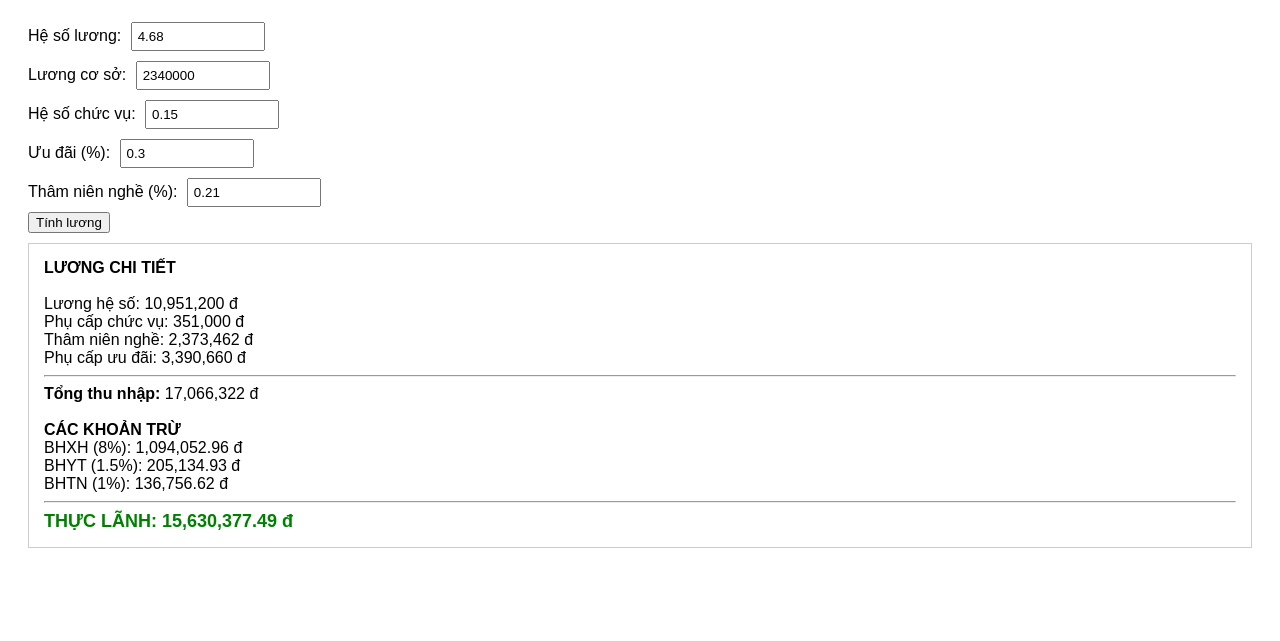
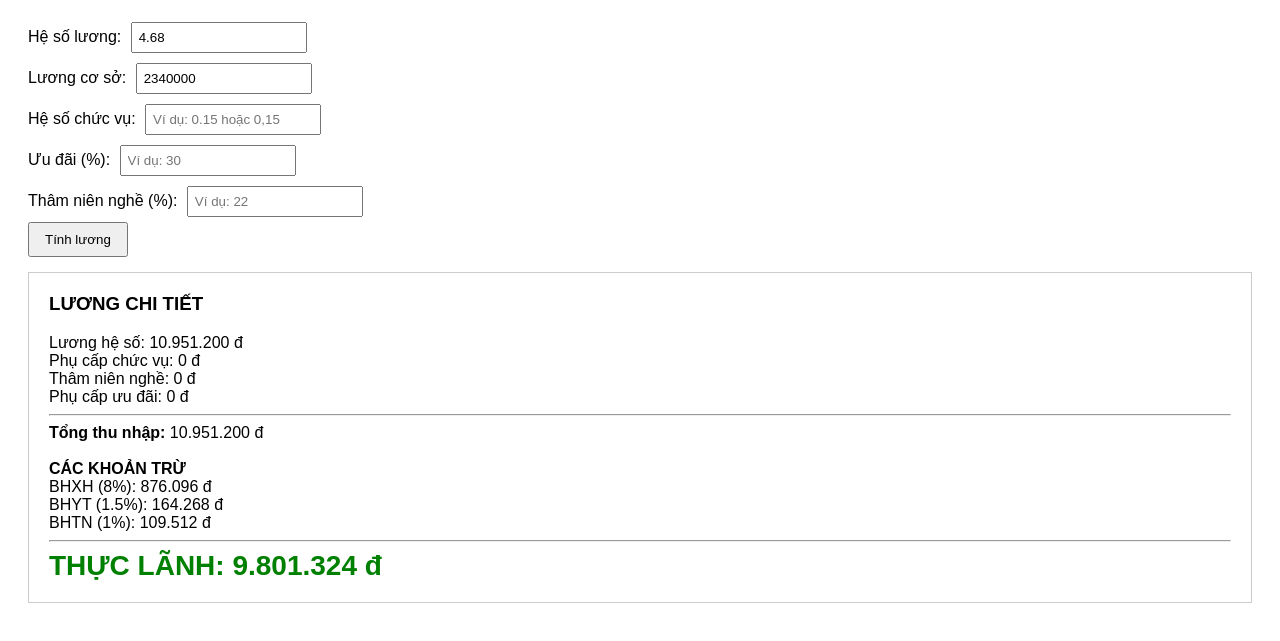
Before and after one commit to bachttcn/Trang-web-c-a-B-ch, a plain HTML site: page CONG_THUC_TINH_LUONG.html in a window 1280 px wide. Both pictures are taken after a click on the button "Tính lương". Shown: the part 79-720 px from the top of the page. Drawn offline with Linux system fonts and the light colour scheme.

Commit message:
Update CONG_THUC_TINH_LUONG.html

```diff
--- a/CONG_THUC_TINH_LUONG.html
+++ b/CONG_THUC_TINH_LUONG.html
@@ -1,14 +1,35 @@
 <!DOCTYPE html>
-<html>
+<html lang="vi">
 <head>
 <meta charset="UTF-8">
 <title>Tính lương giáo viên</title>
 
 <style>
-body{font-family:Arial;padding:20px}
-input{margin:5px;padding:5px;width:120px}
-.box{border:1px solid #ccc;padding:15px;margin-top:10px}
-h2{color:#2c3e50}
+body{
+    font-family: Arial;
+    padding: 20px;
+}
+
+input{
+    margin: 5px;
+    padding: 6px;
+    width: 160px;
+}
+
+.box{
+    border: 1px solid #ccc;
+    padding: 20px;
+    margin-top: 15px;
+}
+
+h2{
+    color: #2c3e50;
+}
+
+button{
+    padding: 8px 15px;
+    cursor: pointer;
+}
 </style>
 
 </head>
@@ -17,11 +38,20 @@ h2{color:#2c3e50}
 
 <h2>TÍNH LƯƠNG GIÁO VIÊN</h2>
 
-Hệ số lương: <input id="hs" value="4.68"><br>
-Lương cơ sở: <input id="lcs" value="2340000"><br>
-Hệ số chức vụ: <input id="hs_cv" value="0.15"><br>
-Ưu đãi (%): <input id="ud" value="0.3"><br>
-Thâm niên nghề (%): <input id="tn" value="0.21"><br>
+Hệ số lương:
+<input id="hs" value="4.68" placeholder="Ví dụ: 4.68 hoặc 4,68"><br>
+
+Lương cơ sở:
+<input id="lcs" value="2340000" placeholder="Ví dụ: 2340000"><br>
+
+Hệ số chức vụ:
+<input id="hs_cv" placeholder="Ví dụ: 0.15 hoặc 0,15"><br>
+
+Ưu đãi (%):
+<input id="ud" placeholder="Ví dụ: 30"><br>
+
+Thâm niên nghề (%):
+<input id="tn" placeholder="Ví dụ: 22"><br>
 
 <button onclick="tinh()">Tính lương</button>
 
@@ -29,33 +59,79 @@ Thâm niên nghề (%): <input id="tn" value="0.21"><br>
 
 <script>
 
+// Hàm đọc số: chấp nhận cả dấu chấm và dấu phẩy
+function so(id){
+    let value = document.getElementById(id).value.trim();
+
+    if(value === ""){
+        return 0;
+    }
+
+    // Đổi dấu phẩy thành dấu chấm
+    value = value.replace(",", ".");
+
+    let number = parseFloat(value);
+
+    if(isNaN(number)){
+        return 0;
+    }
+
+    return number;
+}
+
+// Hàm đọc lương cơ sở
+function tien(id){
+    let value = document.getElementById(id).value.trim();
+
+    if(value === ""){
+        return 0;
+    }
+
+    // Xóa dấu cách
+    value = value.replace(/\s/g, "");
+
+    // Nếu nhập 2.340.000 hoặc 2,340,000 thì xóa dấu ngăn cách
+    value = value.replace(/[.,]/g, "");
+
+    let number = parseFloat(value);
+
+    if(isNaN(number)){
+        return 0;
+    }
+
+    return number;
+}
+
 function tinh(){
 
-let hs = parseFloat(document.getElementById("hs").value);
-let lcs = parseFloat(document.getElementById("lcs").value);
-let hs_cv = parseFloat(document.getElementById("hs_cv").value);
-let ud = parseFloat(document.getElementById("ud").value);
-let tn = parseFloat(document.getElementById("tn").value);
+    let hs = so("hs");
+    let lcs = tien("lcs");
+    let hs_cv = so("hs_cv");
 
-// ===== 1. Lương =====
+    // Nhập 30 sẽ hiểu là 30%
+    // Nhập 22 sẽ hiểu là 22%
+    let ud = so("ud") / 100;
+    let tn = so("tn") / 100;
+
+    // ===== 1. Lương hệ số =====
     let luong = hs * lcs;
 
     // ===== 2. Phụ cấp chức vụ =====
     let pc_cv = hs_cv * lcs;
 
-// ===== 3. Thâm niên nghề (có chức vụ) =====
+    // ===== 3. Thâm niên nghề =====
     let tn_nghe = (luong + pc_cv) * tn;
 
-// ===== 4. PHỤ CẤP ƯU ĐÃI (ĐÃ CỘNG CHỨC VỤ) =====
+    // ===== 4. Phụ cấp ưu đãi =====
     let uu_dai = (luong + pc_cv) * ud;
 
-// ===== 5. Tổng =====
+    // ===== 5. Tổng thu nhập =====
     let tong = luong + pc_cv + tn_nghe + uu_dai;
 
-// ===== 6. Lương bảo hiểm =====
+    // ===== 6. Lương đóng bảo hiểm =====
     let luong_bh = luong + pc_cv + tn_nghe;
 
-// ===== 7. Khấu trừ =====
+    // ===== 7. Các khoản trừ =====
     let bhxh = luong_bh * 0.08;
     let bhyt = luong_bh * 0.015;
     let bhtn = luong_bh * 0.01;
@@ -63,28 +139,28 @@ let bhtn = luong_bh * 0.01;
     // ===== 8. Thực lãnh =====
     let thuc_lanh = tong - (bhxh + bhyt + bhtn);
 
-// ===== UI =====
+    // ===== Hiển thị kết quả =====
     document.getElementById("kq").innerHTML = `
-<b>LƯƠNG CHI TIẾT</b><br><br>
+        <h3 style="margin-top:0">LƯƠNG CHI TIẾT</h3>
 
-Lương hệ số: ${luong.toLocaleString()} đ<br>
-Phụ cấp chức vụ: ${pc_cv.toLocaleString()} đ<br>
-Thâm niên nghề: ${tn_nghe.toLocaleString()} đ<br>
-Phụ cấp ưu đãi: ${uu_dai.toLocaleString()} đ<br>
+        Lương hệ số: ${luong.toLocaleString("vi-VN")} đ<br>
+        Phụ cấp chức vụ: ${pc_cv.toLocaleString("vi-VN")} đ<br>
+        Thâm niên nghề: ${tn_nghe.toLocaleString("vi-VN")} đ<br>
+        Phụ cấp ưu đãi: ${uu_dai.toLocaleString("vi-VN")} đ<br>
 
         <hr>
 
-<b>Tổng thu nhập:</b> ${tong.toLocaleString()} đ<br><br>
+        <b>Tổng thu nhập:</b> ${tong.toLocaleString("vi-VN")} đ<br><br>
 
         <b>CÁC KHOẢN TRỪ</b><br>
-BHXH (8%): ${bhxh.toLocaleString()} đ<br>
-BHYT (1.5%): ${bhyt.toLocaleString()} đ<br>
-BHTN (1%): ${bhtn.toLocaleString()} đ<br>
+        BHXH (8%): ${bhxh.toLocaleString("vi-VN")} đ<br>
+        BHYT (1.5%): ${bhyt.toLocaleString("vi-VN")} đ<br>
+        BHTN (1%): ${bhtn.toLocaleString("vi-VN")} đ<br>
 
         <hr>
 
-<b style="color:green;font-size:18px">
-THỰC LÃNH: ${thuc_lanh.toLocaleString()} đ
+        <b style="color:green;font-size:28px">
+        THỰC LÃNH: ${thuc_lanh.toLocaleString("vi-VN")} đ
         </b>
     `;
 }
```
Lines whose indentation alone changed are shown as unchanged.
